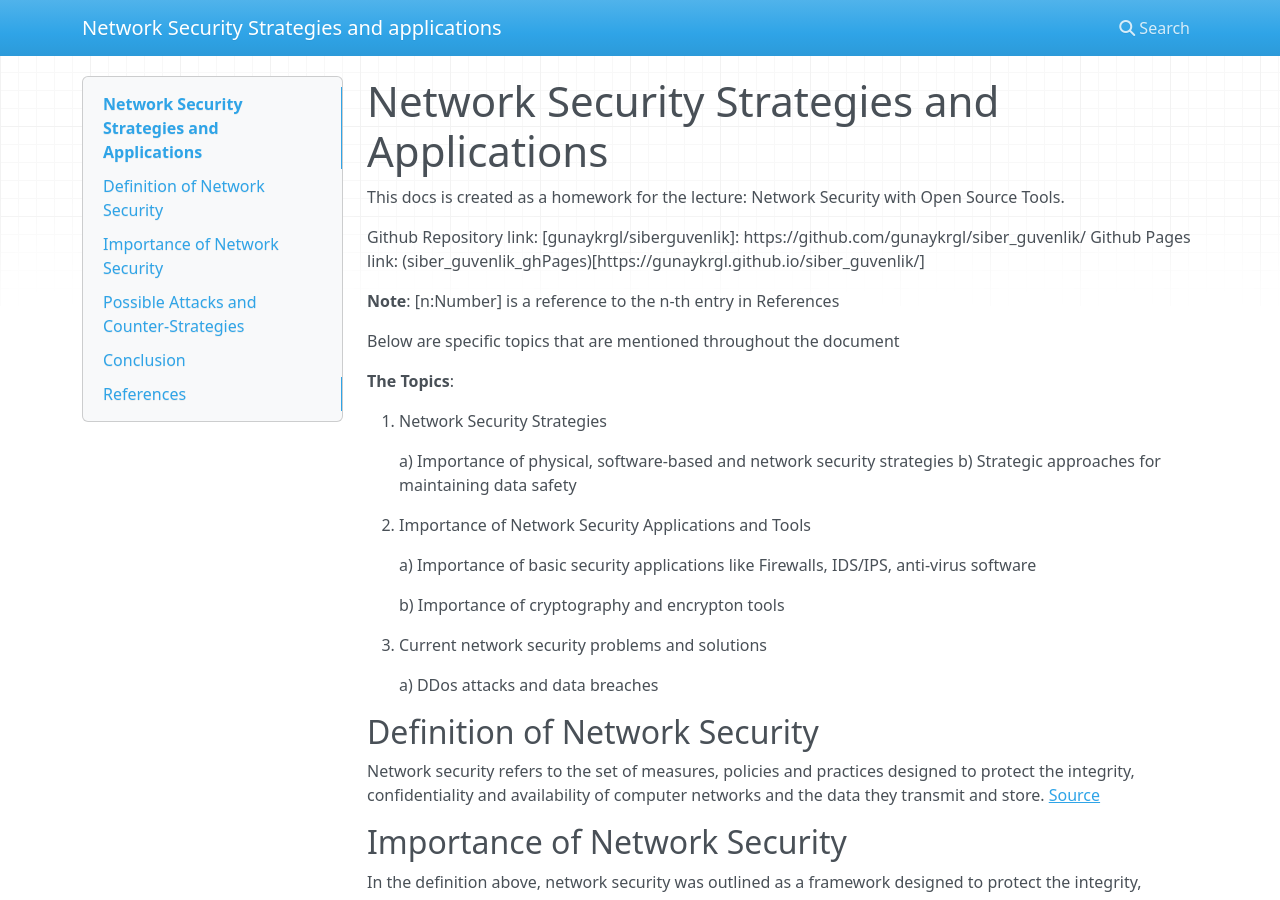
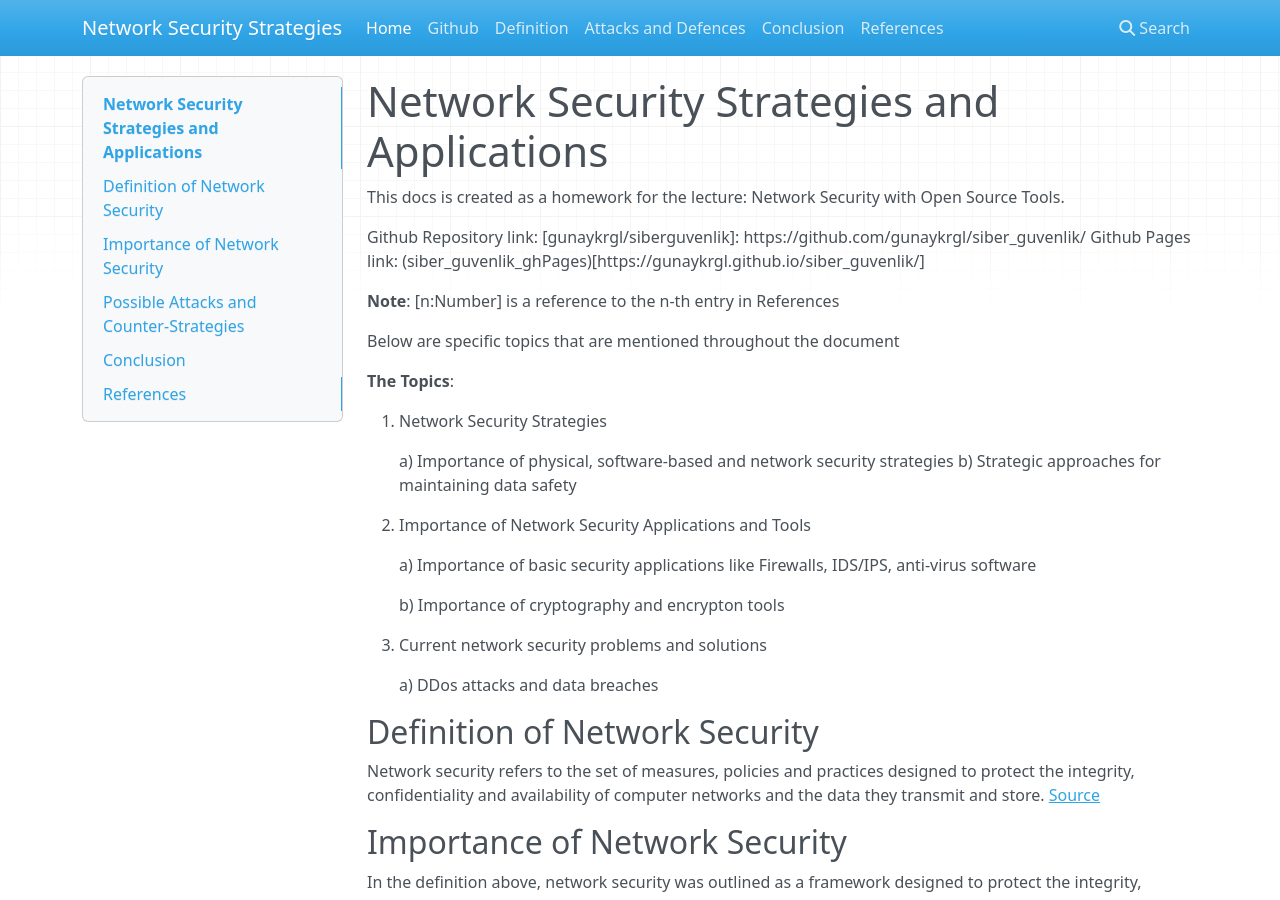
Before and after one commit to gunaykrgl/siber_guvenlik, an MkDocs documentation site: the page built from docs/index.md, in a window 1280 px wide and 900 px high. Built offline with MkDocs 1.6.1, drawn with Linux system fonts in a browser that asks for light colours; nearby versions of some CDN libraries.

Commit message:
Update mkdocs.yml with navigation links

```diff
--- a/mkdocs.yml
+++ b/mkdocs.yml
@@ -1 +1,9 @@
-site_name: Network Security Strategies and applications
+site_name: Network Security Strategies
+
+nav:
+  - Home: index.md
+  - Github: "https://github.com/gunaykrgl/siber_guvenlik"
+  - Definition: "https://gunaykrgl.github.io/siber_guvenlik/#definition-of-network-security"
+  - Attacks and Defences: "https://gunaykrgl.github.io/siber_guvenlik/#possible-attacks-and-counter-strategies"
+  - Conclusion: "https://gunaykrgl.github.io/siber_guvenlik/#conclusion"
+  - References: "https://gunaykrgl.github.io/siber_guvenlik/#references"
```
